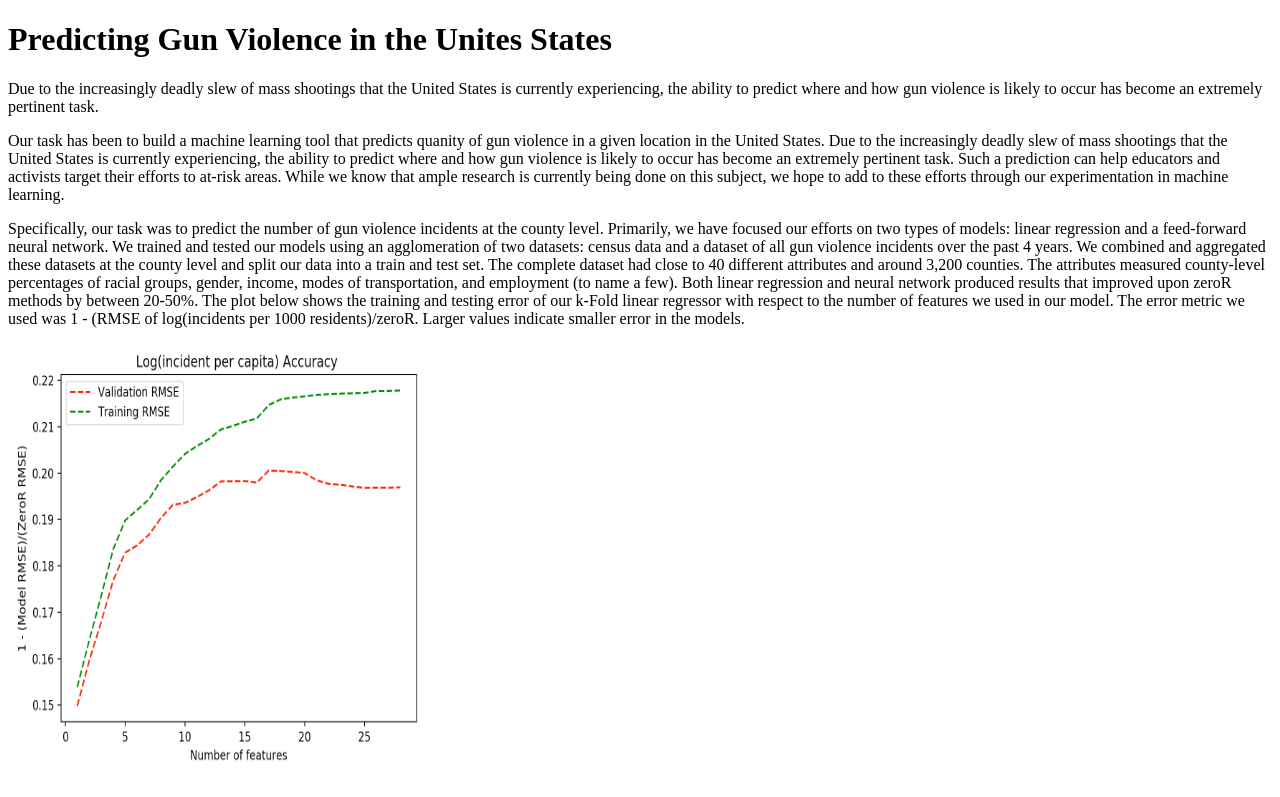
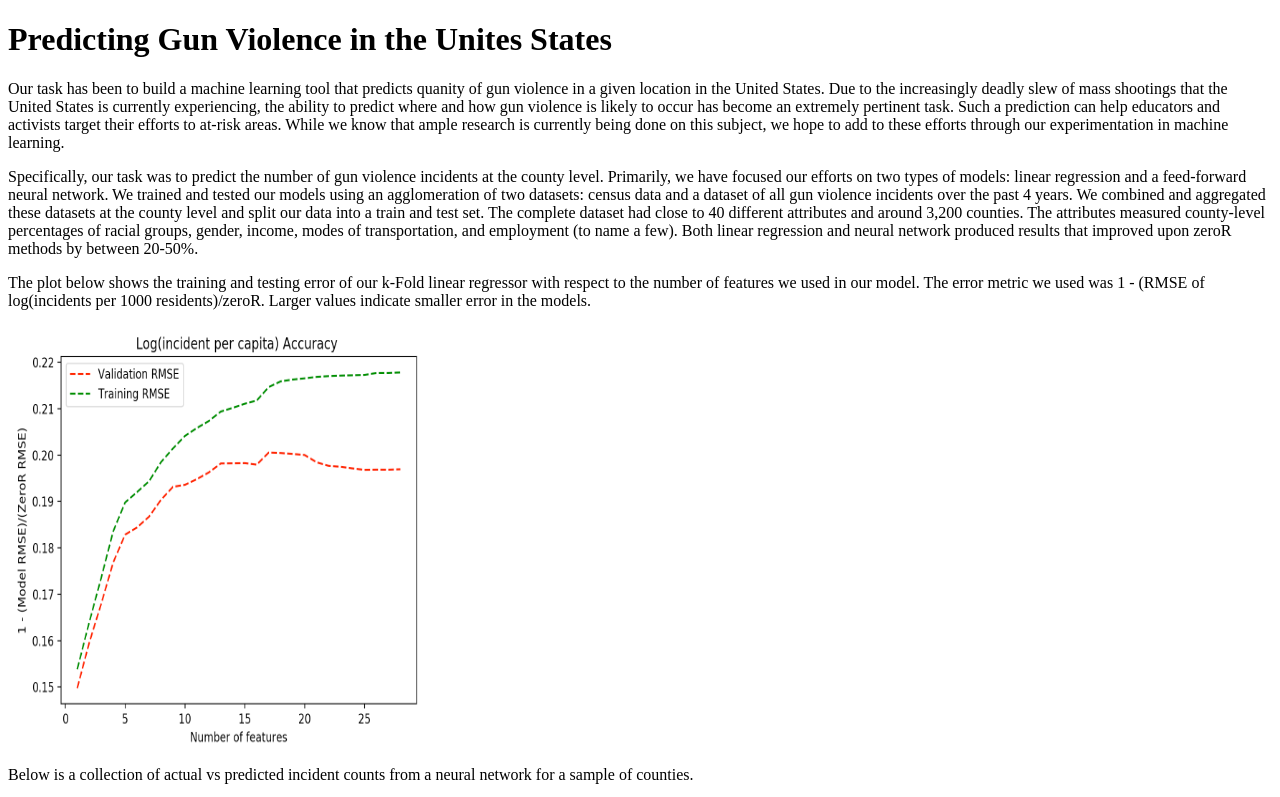
Before and after one commit to mschmutz1/mschmutz1.github.io, a plain HTML site: page index.html in a window 1280 px wide. Shown: the top 797 px of the page. Drawn offline with Linux system fonts and the light colour scheme.

Commit message:
NEw stuff

```diff
--- a/index.html
+++ b/index.html
@@ -3,23 +3,24 @@
 <body>
 <h1>Predicting Gun Violence in the Unites States</h1>
 
-Due to the increasingly deadly slew of mass shootings that the United States is currently experiencing, the ability to predict where and how gun violence is likely to occur has become an extremely pertinent task.
-
-<p>Our task has been to build a machine learning tool that predicts quanity of gun violence in a given location in the United States. Due to the increasingly deadly slew of mass shootings that the United States is currently experiencing, the ability to predict where and how gun violence is likely to occur has become an extremely pertinent task. Such a prediction can help educators and activists target their efforts to at-risk areas. While we know that ample research is currently being done on this subject, we hope to add to these efforts through our experimentation in machine learning. </p>
+<p>
+Our task has been to build a machine learning tool that predicts quanity of gun violence in a given location in the United States. Due to the increasingly deadly slew of mass shootings that the United States is currently experiencing, the ability to predict where and how gun violence is likely to occur has become an extremely pertinent task. Such a prediction can help educators and activists target their efforts to at-risk areas. While we know that ample research is currently being done on this subject, we hope to add to these efforts through our experimentation in machine learning. </p>
 
 <p>
 Specifically, our task was to predict the number of gun violence incidents at the county level. Primarily, we have focused our efforts on two types of models: linear regression and a feed-forward neural network. We trained and tested our models using an agglomeration of two datasets: census data and a dataset of all gun violence incidents over the past 4 years. We combined and aggregated these datasets at the county level and split our data into a train and test set. The complete dataset had close to 40 different attributes and around 3,200 counties. The attributes measured county-level percentages of racial groups, gender, income, modes of transportation, and employment (to name a few).
 
 Both linear regression and neural network produced results that improved upon zeroR methods by between 20-50%.
+</p>
+
+<p>
 The plot below shows the training and testing error of our k-Fold linear regressor with respect to the number of features we used in our model. The error metric we used was  1 - (RMSE of log(incidents per 1000 residents)/zeroR. Larger values indicate smaller error in the models.
  </p>
 
 <img src='https://mschmutz1.github.io/Log_Error_Linear_Regression.png' height="420" width="420">
 
-<p> </p>
-
+<p>
 Below is a collection of actual vs predicted incident counts from a neural network for a sample of counties.
-
+</p>
 <img src='https://mschmutz1.github.io/Figure_2.png' height="420" width="420">
 
 <p> </p>
```
